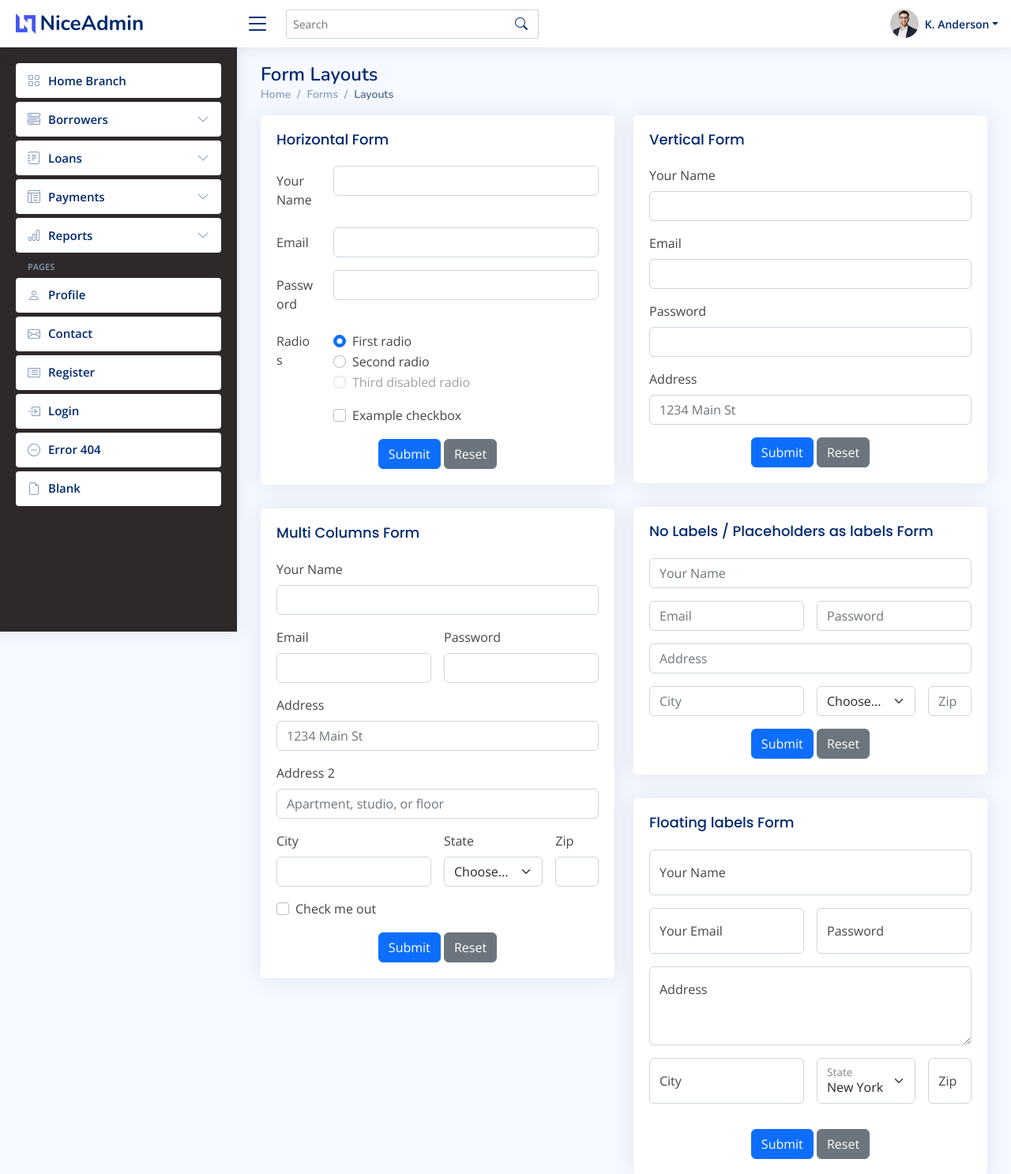
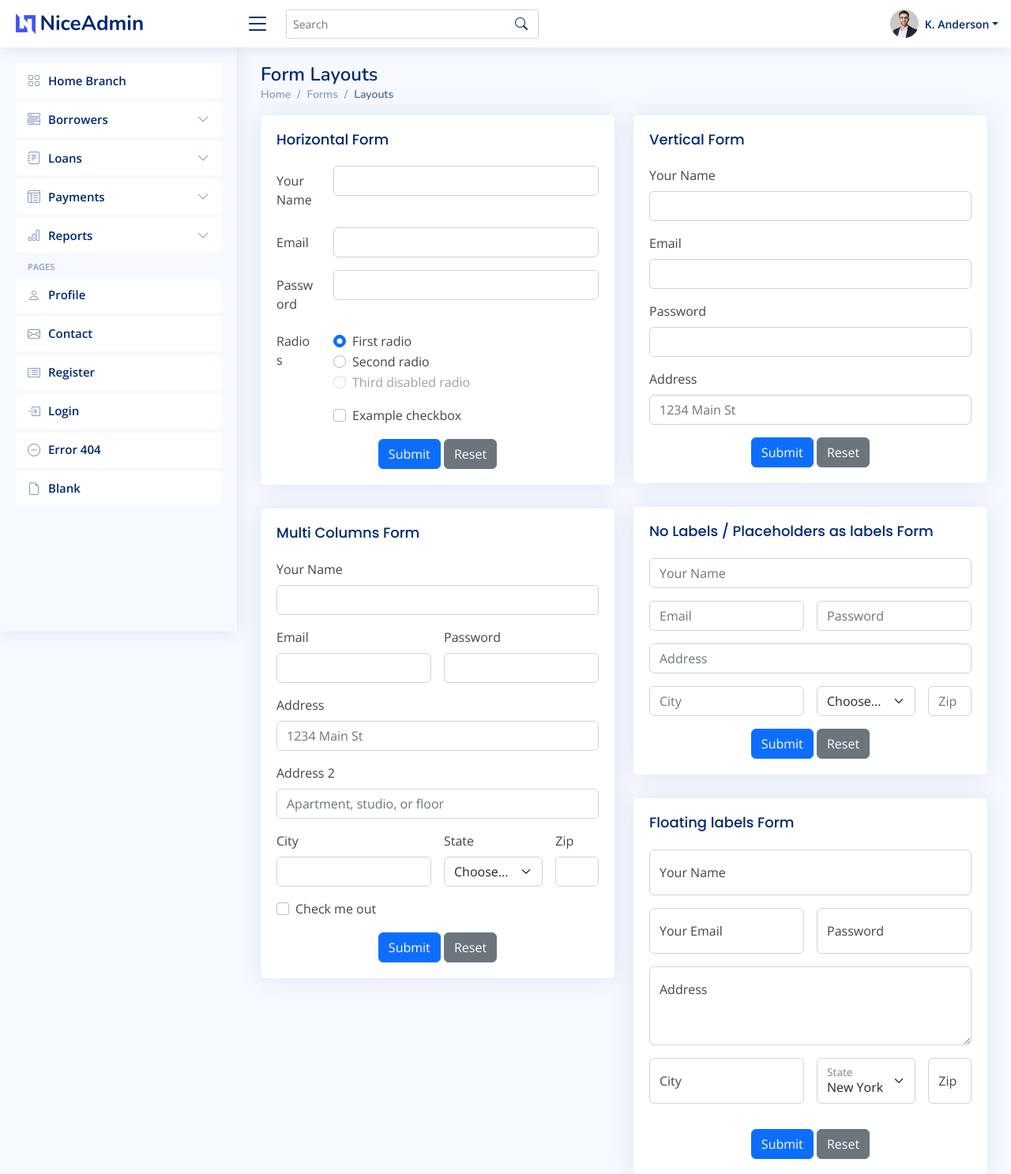
Before and after one commit to kayegrace14gmail/financial, a PHP site: page /add-Loan.php in a window 1280 px wide. Shown: the top 1487 px of the page at 79% size. Run offline with PHP 8.4, Linux system fonts and the light colour scheme; a stand-in replaces the project's code that opens the database connection; some libraries are stand-ins or nearby versions.

Commit message:
added few details

```diff
--- a/assets/css/style.css
+++ b/assets/css/style.css
@@ -610,7 +610,6 @@ h6 {
   scrollbar-width: thin;
   scrollbar-color: #aab7cf transparent;
   box-shadow: 0px 0px 20px rgba(1, 41, 112, 0.1);
-  background-color: rgb(46, 41, 41)
 }
 
 @media (max-width: 1199px) {
```
